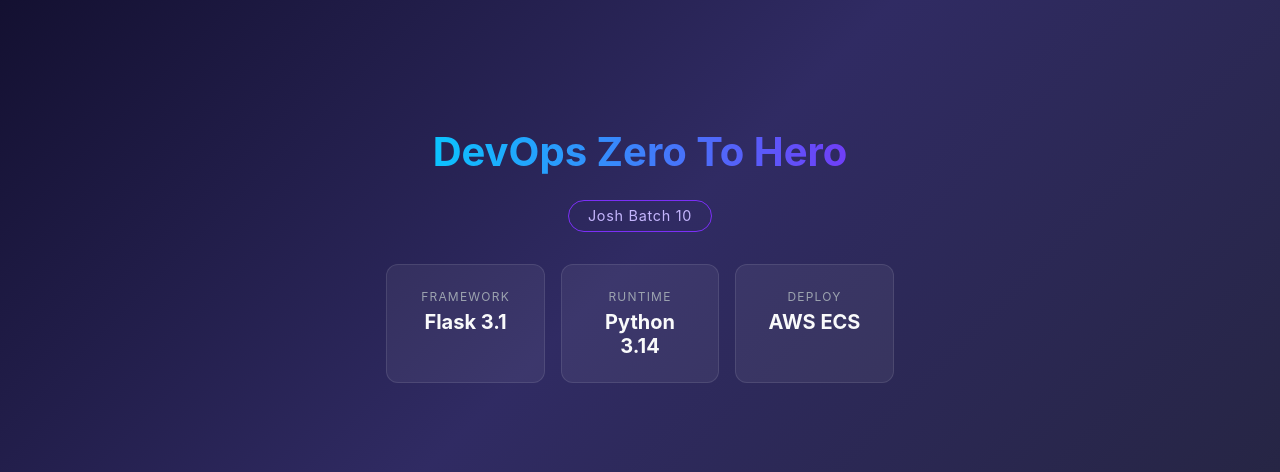
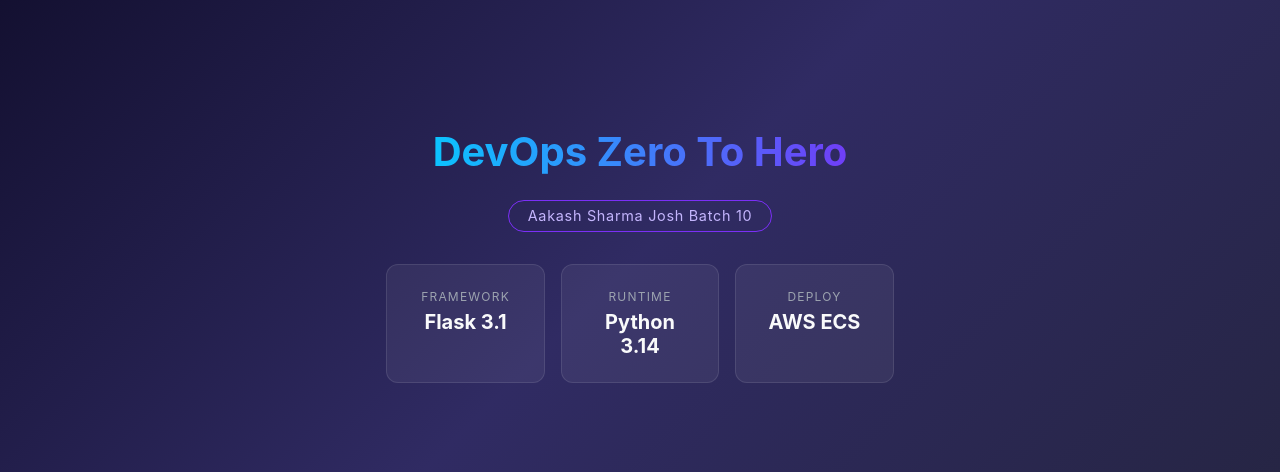
Before and after one commit to AAkaSh696/github-actions, a Flask app: page / in a window 1280 px wide. Shown: the part 145-617 px from the top of the page. Run offline with Flask 3, Linux system fonts and the light colour scheme.

Commit message:
FLASK CICD 2

```diff
--- a/templates/index.html
+++ b/templates/index.html
@@ -68,7 +68,7 @@
 <body>
     <div class="container">
         <h1>DevOps Zero To Hero</h1>
-        <div class="badge">Josh Batch 10</div>
+        <div class="badge">Aakash Sharma Josh Batch 10</div>
         <div class="cards">
             <div class="card">
                 <span>Framework</span>
```
